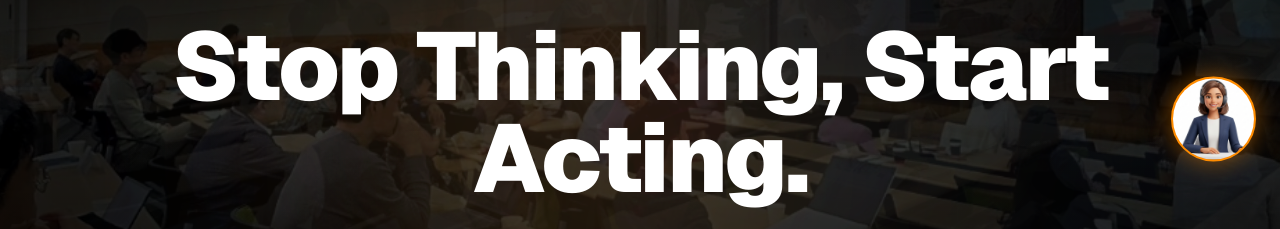
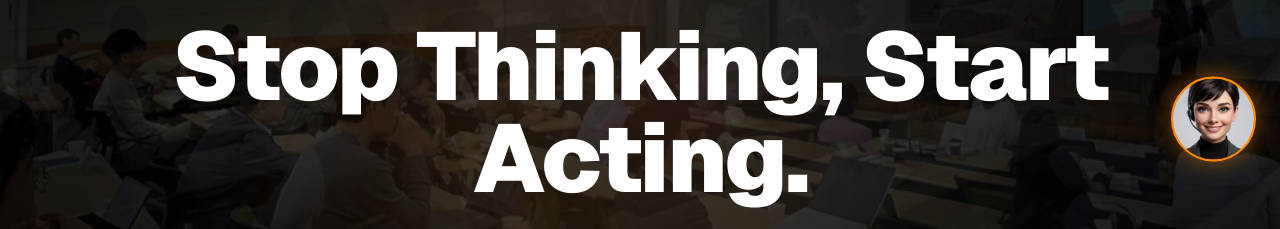
Before and after one commit to inewscom100454-spec/younghyun-homepage, a Next.js app: page / in a window 1280 px wide. Shown: the part 281-510 px from the top of the page. Built offline with nearby package versions, Linux system fonts and the light colour scheme; no server answers.

Commit message:
feat(ui): update chatbot avatar to audrey hepburn likeness

```diff
--- a/src/components/Chatbot.tsx
+++ b/src/components/Chatbot.tsx
@@ -56,7 +56,7 @@ export function Chatbot() {
             <div className="bg-[#111] p-4 flex justify-between items-center border-b border-brand/20">
               <div className="flex items-center gap-3">
                 <div className="w-12 h-12 rounded-full border border-brand/30 overflow-hidden shadow-[0_0_10px_rgba(255,140,0,0.4)]">
-                  <img src="/chatbot_avatar.png" alt="오드리" className="w-full h-full object-cover scale-[1.35] origin-[50%_30%]" />
+                  <img src="/audrey_avatar.png" alt="오드리" className="w-full h-full object-cover" />
                 </div>
                 <div>
                   <h3 className="text-white font-bold text-sm tracking-wide">오드리 (AI 비서)</h3>
@@ -79,7 +79,7 @@ export function Chatbot() {
             <div className="p-4 h-[420px] overflow-y-auto bg-black flex flex-col gap-4 custom-scrollbar">
               <div className="flex gap-3">
                 <div className="w-10 h-10 rounded-full border border-brand/30 overflow-hidden flex-shrink-0 mt-1">
-                  <img src="/chatbot_avatar.png" alt="오드리" className="w-full h-full object-cover scale-[1.35] origin-[50%_30%]" />
+                  <img src="/audrey_avatar.png" alt="오드리" className="w-full h-full object-cover" />
                 </div>
                 <div className="w-full">
                   <div className="bg-[#1a1a1a] text-gray-100 p-3.5 rounded-2xl rounded-tl-sm text-[14.5px] leading-relaxed border border-white/5 relative shadow-sm">
@@ -227,7 +227,7 @@ export function Chatbot() {
               transition={{ duration: 0.2 }}
               className="w-[85px] h-[85px] bg-brand rounded-full shadow-[0_0_25px_rgba(255,140,0,0.5)] overflow-hidden border-2 border-brand"
             >
-              <img src="/chatbot_avatar.png" alt="챗봇 상담사" className="w-full h-full object-cover scale-[1.35] origin-[50%_30%]" />
+              <img src="/audrey_avatar.png" alt="챗봇 상담사" className="w-full h-full object-cover" />
             </motion.div>
           )}
         </AnimatePresence>
```
Also changed, not shown: public/audrey_avatar.png (added).
